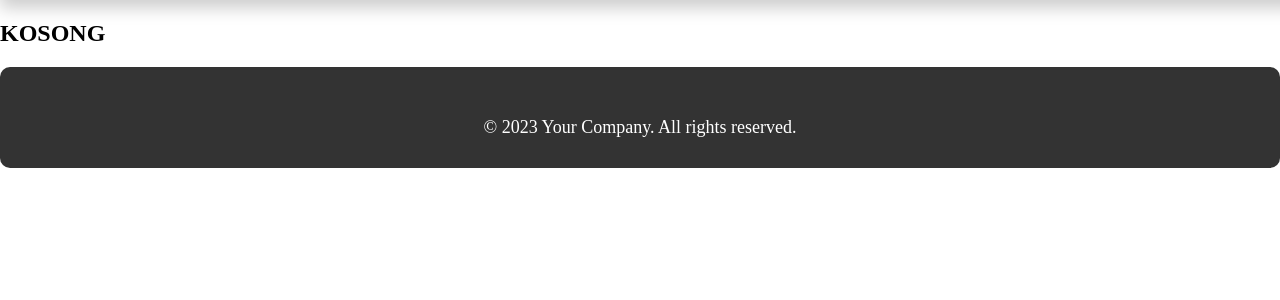
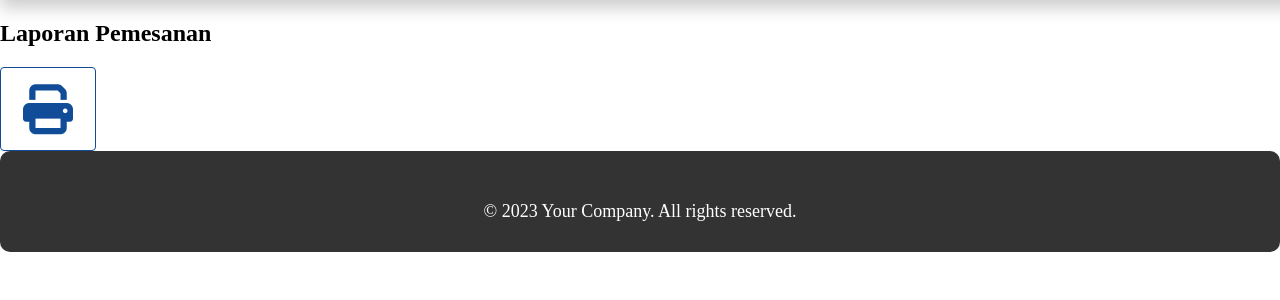
Before and after one commit to SuryoNgr/KKP, a PHP site: page /owner/laporan.php in a window 1280 px wide. Shown: the part 132-432 px from the top of the page. Run offline with PHP 8.4, Linux system fonts and the light colour scheme; a user stored in the database is signed in; some libraries are stand-ins or nearby versions.

Commit message:
print laporan owner kelar
kurang tampilan gak dapet ide buat ngisinya

```diff
--- a/assets/css/navbar.css
+++ b/assets/css/navbar.css
@@ -109,3 +109,40 @@ body{
   .footer-bottom p {
       margin: 0;
   }
+
+  .btn {
+    display: inline-block;
+    font-weight: 400;
+    color: #212529;
+    text-align: center;
+    vertical-align: middle;
+    -webkit-user-select: none;
+    -moz-user-select: none;
+    -ms-user-select: none;
+    user-select: none;
+    background-color: transparent;
+    border: 1px solid transparent;
+    padding: 0.375rem 0.75rem;
+    font-size: 1rem;
+    line-height: 1.5;
+    border-radius: 0.25rem;
+    -webkit-transition: color 0.15s ease-in-out, background-color 0.15s ease-in-out, border-color 0.15s ease-in-out, -webkit-box-shadow 0.15s ease-in-out;
+    transition: color 0.15s ease-in-out, background-color 0.15s ease-in-out, border-color 0.15s ease-in-out, -webkit-box-shadow 0.15s ease-in-out;
+    -o-transition: color 0.15s ease-in-out, background-color 0.15s ease-in-out, border-color 0.15s ease-in-out, box-shadow 0.15s ease-in-out;
+    transition: color 0.15s ease-in-out, background-color 0.15s ease-in-out, border-color 0.15s ease-in-out, box-shadow 0.15s ease-in-out;
+    transition: color 0.15s ease-in-out, background-color 0.15s ease-in-out, border-color 0.15s ease-in-out, box-shadow 0.15s ease-in-out, -webkit-box-shadow 0.15s ease-in-out;
+  }
+  .btn-outline {
+    color: #104c97;
+    border-color: #104c97;
+  }
+
+  .btn-outline:hover {
+    color: #fff;
+    background-color: #104c97;
+    border-color: #104c97;
+  }
+  .custom-icon {
+    font-size: 50px;
+    padding: 10px;
+}
--- a/owner/laporan.php
+++ b/owner/laporan.php
@@ -17,6 +17,7 @@
         <meta name="viewport" content="width=device-width, initial-scale=1, shrink-to-fit=no" />
         <meta name="description" content="" />
         <meta name="author" content="" />
+        <meta name="referrer" content="no-referrer">
         <title>Hotel Blue Horizon</title>
         <!-- Favicon-->
         <link rel="icon" type="image/x-icon" href="../assets/images/icon/favicon.ico" />
@@ -24,18 +25,20 @@
         <link href="https://cdn.jsdelivr.net/npm/bootstrap-icons@1.5.0/font/bootstrap-icons.css" rel="stylesheet" />
         <!-- Core theme CSS (includes Bootstrap)-->
          <link href="../assets/vendor/fontawesome-free/css/all.min.css" rel="stylesheet" type="text/css">
+         <link rel="stylesheet" href="https://cdnjs.cloudflare.com/ajax/libs/font-awesome/6.5.1/css/all.min.css">
+
 
 
     </head>
     <body class="d-flex flex-column min-vh-100" style="height: 100%">
        <?php include 'navbar.php' ?>
 
+
 <section>
-
-    <h1>KOSONG</h1>
+    <h1>Laporan Pemesanan</h1>
+    <button class="btn btn-outline" onclick="printExternalPage()"><i class="fa-solid fa-print custom-icon"></i></button>
 
 </section>
-
 
 
 
@@ -60,5 +63,15 @@
         <script src="../assets/js/main2.js"></script>
         <!-- Core theme JS-->
         <script src="../assets/js/scripts.js"></script>
+        <script>
+    function printExternalPage() {
+        const url = 'print_lapor.php';
+        const externalWindow = window.open(url, '_blank');
+        externalWindow.onload = function() {
+            externalWindow.print();
+        };
+    }
+</script>
+
     </body>
 </html>
```
Also changed, not shown: owner/print_lapor.php (added, +39 -0 lines).
